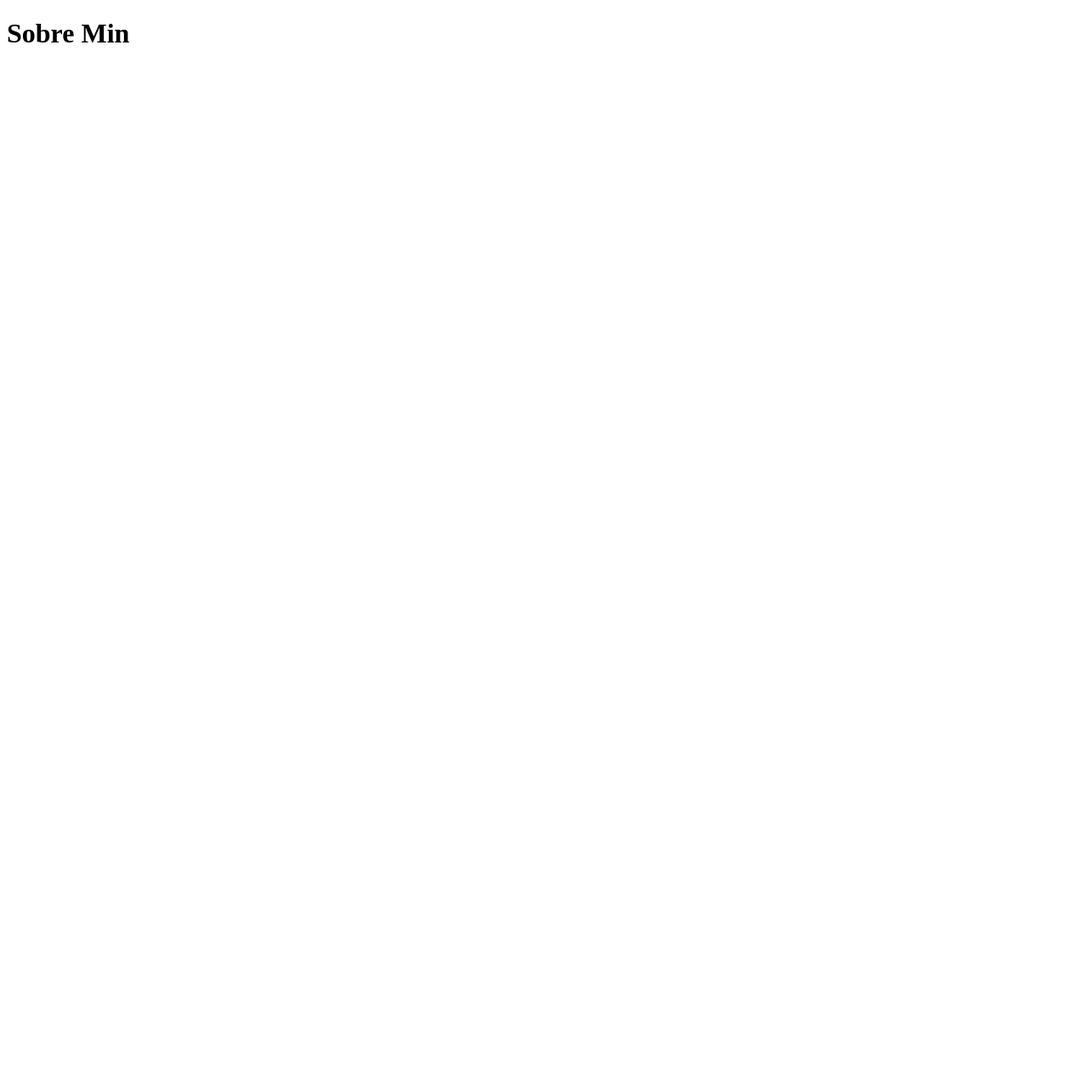
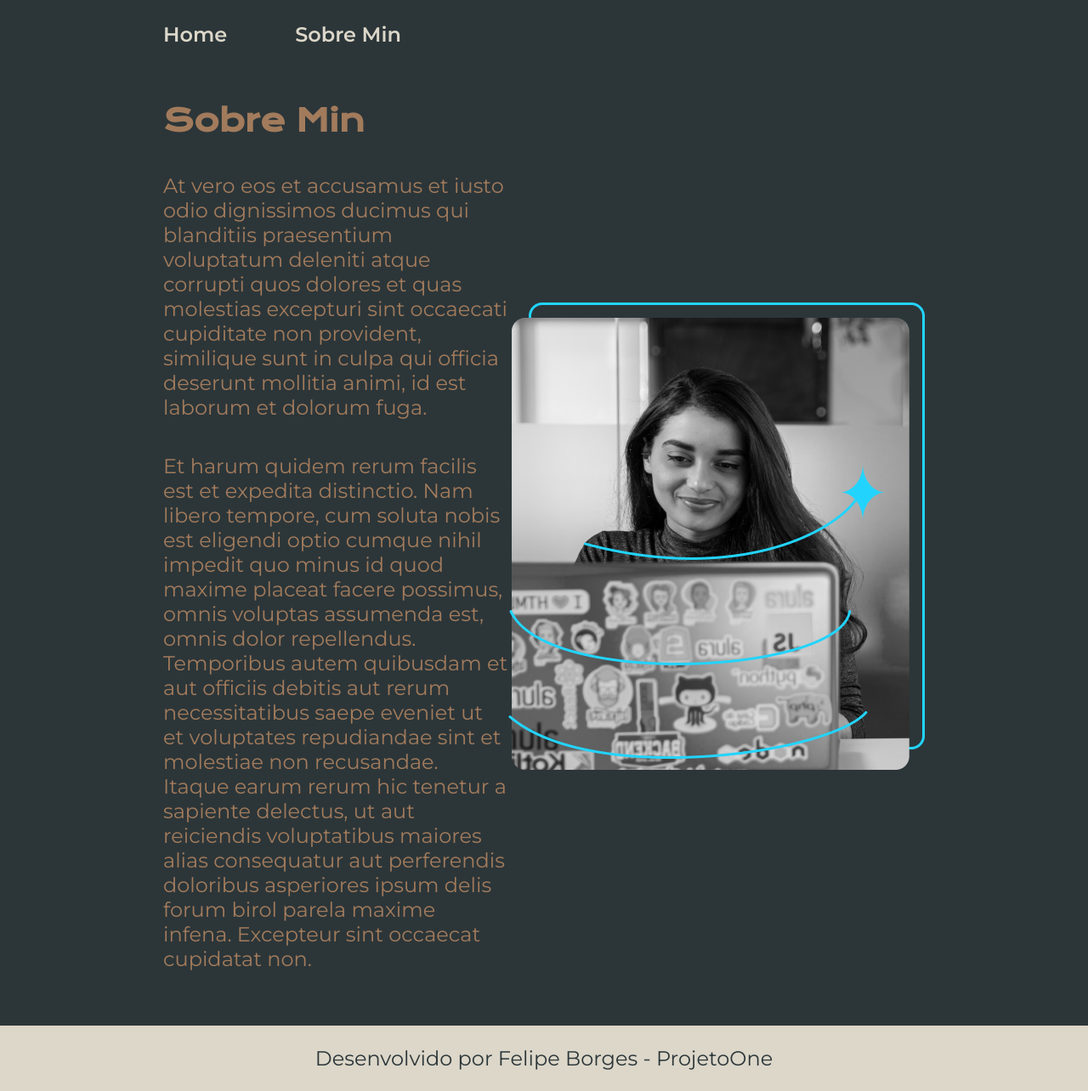
Before and after one commit to felipe-santos-borges/AluraOneProcessoSeletivo, a plain HTML site: page HTML&CSS_V2/about.html in a window 1280 px wide. Shown: the whole page at 85% size. Before the commit the page ends 800 px from the top, so only its background shows below. Drawn offline with nearby package versions, Linux system fonts and the light colour scheme.

Commit message:
projeto finalizado

```diff
--- a/HTML&CSS_V2/about.html
+++ b/HTML&CSS_V2/about.html
@@ -3,13 +3,31 @@
 <head>
     <meta charset="UTF-8">
     <meta name="viewport" content="width=device-width, initial-scale=1.0">
+    <meta http-equiv="X-UA-Compatible" content="IE-edge">
     <title>Sobre Min</title>
+    <link rel="stylesheet" href="./estilos/style.css">
 </head>
 <body>
-    <header></header>
-    <main>
-        <h1>Sobre Min</h1>
+    <header class="cabecalho">
+        <nav class="cabecalho__menu">
+            <a class="cabecalho__menu__link"  href="index.html">Home</a>
+            <a class="cabecalho__menu__link" href="about.html">Sobre Min</a>
+        </nav>
+    </header>
+
+    <main class="apresentacao">
+        <section class="apresentacao__conteudo">
+            <h1 class="apresentacao__conteudo__titulo">Sobre Min</h1>
+           <p class="apresentacao__conteudo__paragrafo">At vero eos et accusamus et iusto odio dignissimos ducimus qui blanditiis praesentium voluptatum deleniti atque corrupti quos dolores et quas molestias excepturi sint occaecati cupiditate non provident, similique sunt in culpa qui officia deserunt mollitia animi, id est laborum et dolorum fuga.
+            </p>
+
+           <p class="apresentacao__conteudo__paragrafo">Et harum quidem rerum facilis est et expedita distinctio. Nam libero tempore, cum soluta nobis est eligendi optio cumque nihil impedit quo minus id quod maxime placeat facere possimus, omnis voluptas assumenda est, omnis dolor repellendus. Temporibus autem quibusdam et aut officiis debitis aut rerum necessitatibus saepe eveniet ut et voluptates repudiandae sint et molestiae non recusandae. Itaque earum rerum hic tenetur a sapiente delectus, ut aut reiciendis voluptatibus maiores alias consequatur aut perferendis doloribus asperiores ipsum delis forum birol parela maxime infena. Excepteur sint occaecat cupidatat non.
+           </p>
+        </section>
+        <img src="./img/Imagem.png">
     </main>
-    <footer></footer>
+    <footer class="rodape">
+        <p>Desenvolvido por Felipe Borges - ProjetoOne</p>
+    </footer>
 </body>
 </html>
--- a/HTML&CSS_V2/estilos/style.css
+++ b/HTML&CSS_V2/estilos/style.css
@@ -1,5 +1,16 @@
 @import url('https://fonts.googleapis.com/css2?family=Krona+One&display=swap');
 @import url('https://fonts.googleapis.com/css2?family=Montserrat:ital,wght@0,100..900;1,100..900&display=swap');
+
+:root {
+    --cor-primaria: #2C3639;
+    --cor-secundaria: #A27B5C;
+    --cor-terciaria : #DCD7C9;
+    --cor-hover: #DCD7C9;
+
+    --fonte-primaria: "Krona one", sans-serif;
+    --fonte-secundaria:"Montserrat", sans-serif;
+
+}
 
 .apresentacao {
     display: flex;
@@ -14,14 +25,14 @@
 }
 
 body {
-    /* height: 100vh; */
+
     box-sizing: border-box;
-    background-color: black;
-    color: #F6F6F6;
+    background-color: var(--cor-primaria);
+    color: var(--cor-secundaria)
 }
 
 .titulo-destaque {
-    color: #22D4FD;
+    color: var(--cor-terciaria);
 }
 .apresentacao__conteudo {
     width: 615px;
@@ -32,7 +43,7 @@ body {
 
 .apresentacao__conteudo__titulo {
     font-size: 36px;
-    font-family: "Krona One", sans-serif;
+    font-family: var(--fonte-primaria);
 }
 
 .cabecalho {
@@ -45,16 +56,16 @@ body {
 }
 
 .cabecalho__menu__link {
-    font-family: "Montserrat", sans-serif;
+    font-family: var(--fonte-secundaria);
     font-size: 24px;
     font-weight: 600;
-    color: #22D4FD;
+    color: var(--cor-terciaria);
     text-decoration: none;
 }
 
 .apresentacao__conteudo__paragrafo {
     font-size: 24px;
-    font-family: "Montserrat", sans-serif;
+    font-family: var(--fonte-secundaria);
 }
 
 .apresentacao__links {
@@ -66,7 +77,6 @@ body {
 }
 
 .apresentacao__links__link{
-    /* background-color: #22D4FD; */
     display: flex;
     justify-content: center;
     gap: 16px;
@@ -76,28 +86,28 @@ body {
     font-size: 24px;
     padding: 21.5px 0;
     text-decoration: none;
-    color: #F6F6F6;
-    border: solid 2px #22D4FD;
-    font-family:  "Montserrat", sans-serif;
+    color: var(--cor-secundaria);
+    border: solid 2px,var(--cor-terciaria);
+    font-family:  var(--fonte-secundaria);
     font-weight: 600;
 }
 
 .apresentacao__links__link:hover{
-    background-color: #272727;
+    background-color: var(--cor-hover);
 }
 
 .apresentacao__links__subtitulo {
-    font-family: "Krona One", sans-serif;
+    font-family: var(--fonte-primaria);
     font-weight: 400;
     font-size: 24px;
 }
 
 .rodape {
-    background-color: #22D4FD;
-    color: black;
+    background-color: var(--cor-terciaria);
+    color: var(--cor-primaria);
     padding: 24px;
     text-align: center;
-    font-family: "Montserrat", sans-serif;
+    font-family: var(--fonte-secundaria);
     font-size: 24px;
     font-weight: 400;
 }
```
Also changed, not shown: HTML&CSS_V2/index.html (+1 -1 lines).
